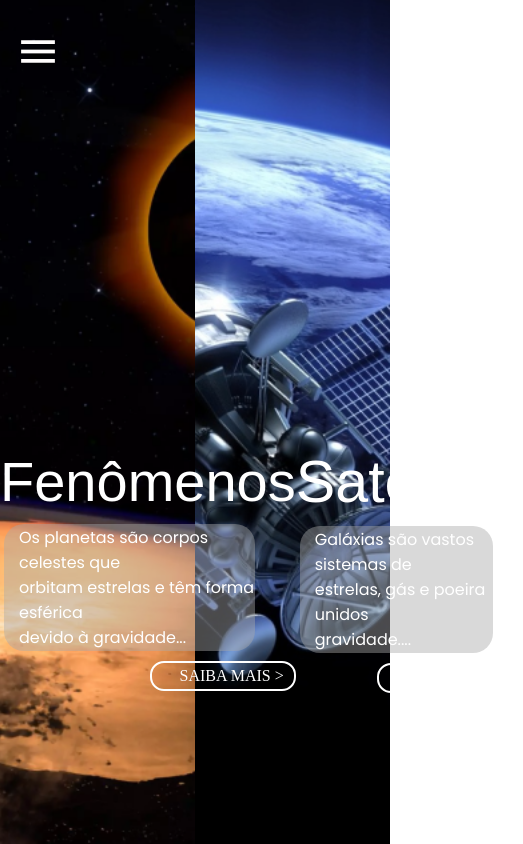
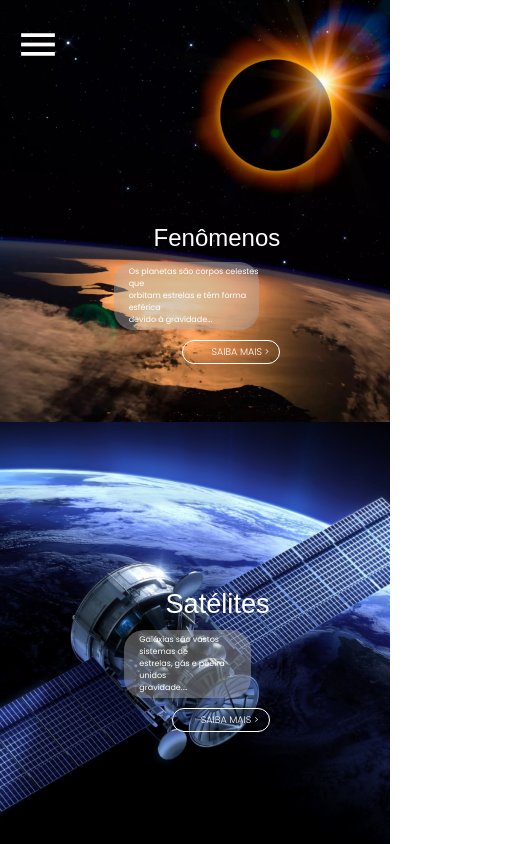
Before and after one commit to MZMS1510/Skyscraper, a plain HTML site: page fenomenosSatelites.html in a window 390 px wide. Shown: the whole page, 523 px wide, since content can reach past the window. Drawn offline with nearby package versions, Linux system fonts and the light colour scheme; a web font is replaced by a local one.

Commit message:
UPDATE: Responsive Screen page - FenomenoSatelite

```diff
--- a/fenomenosSatelites.html
+++ b/fenomenosSatelites.html
@@ -52,7 +52,7 @@
                     <p class="poppins-light-p">Os planetas são corpos celestes que <br> orbitam estrelas e têm forma esférica <br> devido à gravidade...</p>
                 </div>
                 <div class="container-saiba-mais">
-                    <a href="#">SAIBA MAIS  ></a>
+                    <a class="poppins-light-a" href="#">SAIBA MAIS  ></a>
                 </div>
             </section>
 
@@ -64,7 +64,7 @@
                     <p class="poppins-light-p">Galáxias são vastos sistemas  de <br> estrelas, gás e poeira unidos <br> gravidade....</p>
                 </div>
                 <div class="container-saiba-mais">
-                    <a href="#">SAIBA MAIS  ></a>
+                    <a class="poppins-light-a" href="#">SAIBA MAIS  ></a>
                 </div>
             </section>
         </div>
--- a/styles/fenomenosSatelites.css
+++ b/styles/fenomenosSatelites.css
@@ -345,6 +345,45 @@ h2{
         width: 100%;
         border-radius: 0px;
         }
+
+        #container-section{
+            height: 100vh;
+    }
+
+    #background-satelites, #background-fenomenos{
+        width: 100%;
+        height: 50vh;
+        clear: left;
+    }
+
+    #container-section{
+        flex-direction: column;
+    }
+
+    h1{
+        font-size: 1.5rem;
+    }
+
+    h2{
+        font-size: 1.7rem;
+    }
+
+
+    .container-text{
+        height: 8vh;
+        font-size: 0.5rem;
+    }
+
+    .container-saiba-mais a{
+        border: 0.5px solid white;
+        font-size: 0.6rem;
+    }
+
+    .container-saiba-mais a:hover{
+        color: #a9a9a9;
+        border-color: #a9a9a9;
+    }
+
     }
 
 @media only screen and (min-width: 500px) and (max-width: 980px) {
@@ -411,4 +450,27 @@ h2{
       gap: 0px;
   }
 
+  h1{
+    font-size: 1.5rem;
 }
+
+h2{
+    font-size: 1.7rem;
+}
+
+
+.container-text{
+    font-size: 0.5rem;
+}
+
+.container-saiba-mais a{
+    border: 0.5px solid white;
+    font-size: 0.6rem;
+}
+
+.container-saiba-mais a:hover{
+    color: #a9a9a9;
+    border-color: #a9a9a9;
+}
+
+}
```
Lines whose indentation alone changed are shown as unchanged.
